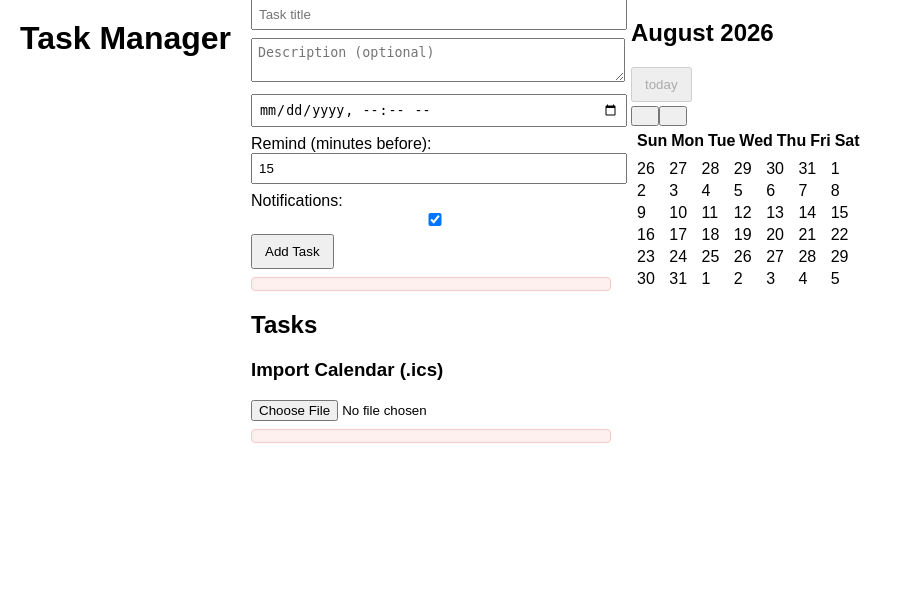
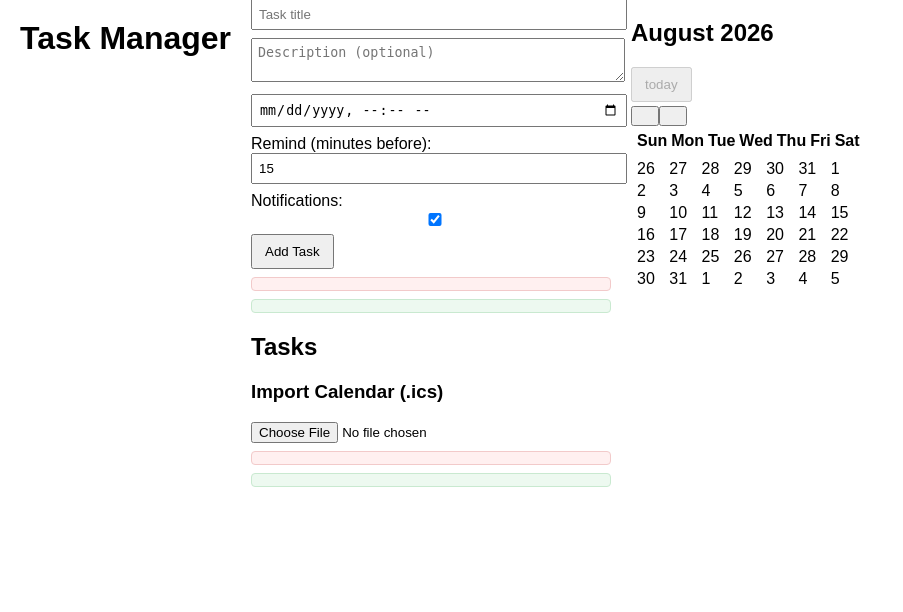
Before and after one commit to skologamer/task-manager, a Flask app: page / in a window 1280 px wide. Shown: the part 47-659 px from the top of the page, without its empty margins (0-903 px from the left). Run offline with Flask 3, Linux system fonts and the light colour scheme; data that the repository does not hold is empty; some libraries are stand-ins or nearby versions.

Commit message:
Add success states for tasks and imports

```diff
--- a/static/app.js
+++ b/static/app.js
@@ -157,12 +157,14 @@ document.addEventListener('DOMContentLoaded', async ()=>{
   document.getElementById('task-form').addEventListener('submit', async (e)=>{
     e.preventDefault();
     const taskError = document.getElementById('taskError');
+    const taskSuccess = document.getElementById('taskSuccess');
     const title = document.getElementById('title').value.trim();
     const description = document.getElementById('description').value.trim();
     const due = document.getElementById('due').value;
     const remind = parseInt(document.getElementById('remind').value || '15', 10);
     const notify = document.getElementById('notify').checked;
     taskError.textContent = '';
+    taskSuccess.textContent = '';
     if(!title){ taskError.textContent = 'Task title required'; return; }
     if(isNaN(remind) || remind < 0){ taskError.textContent = 'Reminder must be a non-negative number'; return; }
     try {
@@ -170,6 +172,7 @@ document.addEventListener('DOMContentLoaded', async ()=>{
       const data = await res.json().catch(()=>({}));
       if(!res.ok){ throw new Error(data.error || 'Could not create task'); }
       document.getElementById('task-form').reset();
+      taskSuccess.textContent = 'Task created successfully';
       await refreshAll(calendar, chart);
     } catch (err) {
       taskError.textContent = err.message || 'Unable to create task';
@@ -179,7 +182,9 @@ document.addEventListener('DOMContentLoaded', async ()=>{
   document.getElementById('ics-file').addEventListener('change', async (e)=>{
     const f = e.target.files[0];
     const importError = document.getElementById('importError');
+    const importSuccess = document.getElementById('importSuccess');
     importError.textContent = '';
+    importSuccess.textContent = '';
     if(!f) return;
     const fd = new FormData();
     fd.append('ics', f);
@@ -187,6 +192,7 @@ document.addEventListener('DOMContentLoaded', async ()=>{
       const res = await fetch(API_BASE_URL + '/import_ics', { method:'POST', body: fd });
       const data = await res.json().catch(()=>({}));
       if(!res.ok){ throw new Error(data.error || 'Unable to import calendar'); }
+      importSuccess.textContent = 'Calendar imported successfully';
       await refreshAll(calendar, chart);
     } catch (err) {
       importError.textContent = err.message || 'Unable to import calendar';
--- a/static/styles.css
+++ b/static/styles.css
@@ -26,3 +26,4 @@ button { padding: 8px 12px; }
 .message.info { background:#e6f0ff; border:1px solid #b3c9ff }
 
 .form-error { color: #b33; padding:6px; background: #fff0f0; border:1px solid #f2caca; border-radius:4px; margin-top:8px }
+.form-success { color: #216c3b; padding:6px; background: #edf9f0; border:1px solid #c9e9d0; border-radius:4px; margin-top:8px }
--- a/templates/index.html
+++ b/templates/index.html
@@ -42,6 +42,7 @@
         <label>Notifications: <input id="notify" type="checkbox" checked /></label>
         <button type="submit">Add Task</button>
         <div id="taskError" class="form-error" aria-live="polite"></div>
+        <div id="taskSuccess" class="form-success" aria-live="polite"></div>
       </form>
 
       <h2>Tasks</h2>
@@ -50,6 +51,7 @@
       <h3>Import Calendar (.ics)</h3>
       <input id="ics-file" type="file" accept=".ics" />
       <div id="importError" class="form-error" aria-live="polite"></div>
+      <div id="importSuccess" class="form-success" aria-live="polite"></div>
     </div>
 
     <div class="right">
--- a/www/index.html
+++ b/www/index.html
@@ -26,6 +26,7 @@
         <label>Notifications: <input id="notify" type="checkbox" checked /></label>
         <button type="submit">Add Task</button>
         <div id="taskError" class="form-error" aria-live="polite"></div>
+        <div id="taskSuccess" class="form-success" aria-live="polite"></div>
       </form>
 
       <h2>Tasks</h2>
@@ -34,6 +35,7 @@
       <h3>Import Calendar (.ics)</h3>
       <input id="ics-file" type="file" accept=".ics" />
       <div id="importError" class="form-error" aria-live="polite"></div>
+      <div id="importSuccess" class="form-success" aria-live="polite"></div>
     </div>
 
     <div class="right">
--- a/www/static/app.js
+++ b/www/static/app.js
@@ -155,12 +155,14 @@ document.addEventListener('DOMContentLoaded', async ()=>{
   document.getElementById('task-form').addEventListener('submit', async (e)=>{
     e.preventDefault();
     const taskError = document.getElementById('taskError');
+    const taskSuccess = document.getElementById('taskSuccess');
     const title = document.getElementById('title').value.trim();
     const description = document.getElementById('description').value.trim();
     const due = document.getElementById('due').value;
     const remind = parseInt(document.getElementById('remind').value || '15', 10);
     const notify = document.getElementById('notify').checked;
     taskError.textContent = '';
+    taskSuccess.textContent = '';
     if(!title){ taskError.textContent = 'Task title required'; return; }
     if(isNaN(remind) || remind < 0){ taskError.textContent = 'Reminder must be a non-negative number'; return; }
     try {
@@ -168,6 +170,7 @@ document.addEventListener('DOMContentLoaded', async ()=>{
       const data = await res.json().catch(()=>({}));
       if(!res.ok){ throw new Error(data.error || 'Could not create task'); }
       document.getElementById('task-form').reset();
+      taskSuccess.textContent = 'Task created successfully';
       await refreshAll(calendar, chart);
     } catch (err) {
       taskError.textContent = err.message || 'Unable to create task';
@@ -177,7 +180,9 @@ document.addEventListener('DOMContentLoaded', async ()=>{
   document.getElementById('ics-file').addEventListener('change', async (e)=>{
     const f = e.target.files[0];
     const importError = document.getElementById('importError');
+    const importSuccess = document.getElementById('importSuccess');
     importError.textContent = '';
+    importSuccess.textContent = '';
     if(!f) return;
     const fd = new FormData();
     fd.append('ics', f);
@@ -185,6 +190,7 @@ document.addEventListener('DOMContentLoaded', async ()=>{
       const res = await fetch(API_BASE_URL + '/import_ics', { method:'POST', body: fd });
       const data = await res.json().catch(()=>({}));
       if(!res.ok){ throw new Error(data.error || 'Unable to import calendar'); }
+      importSuccess.textContent = 'Calendar imported successfully';
       await refreshAll(calendar, chart);
     } catch (err) {
       importError.textContent = err.message || 'Unable to import calendar';
--- a/www/static/styles.css
+++ b/www/static/styles.css
@@ -24,3 +24,4 @@ button { padding: 8px 12px; }
 .message.info { background:#e6f0ff; border:1px solid #b3c9ff }
 
 .form-error { color: #b33; padding:6px; background: #fff0f0; border:1px solid #f2caca; border-radius:4px; margin-top:8px }
+.form-success { color: #216c3b; padding:6px; background: #edf9f0; border:1px solid #c9e9d0; border-radius:4px; margin-top:8px }
```
